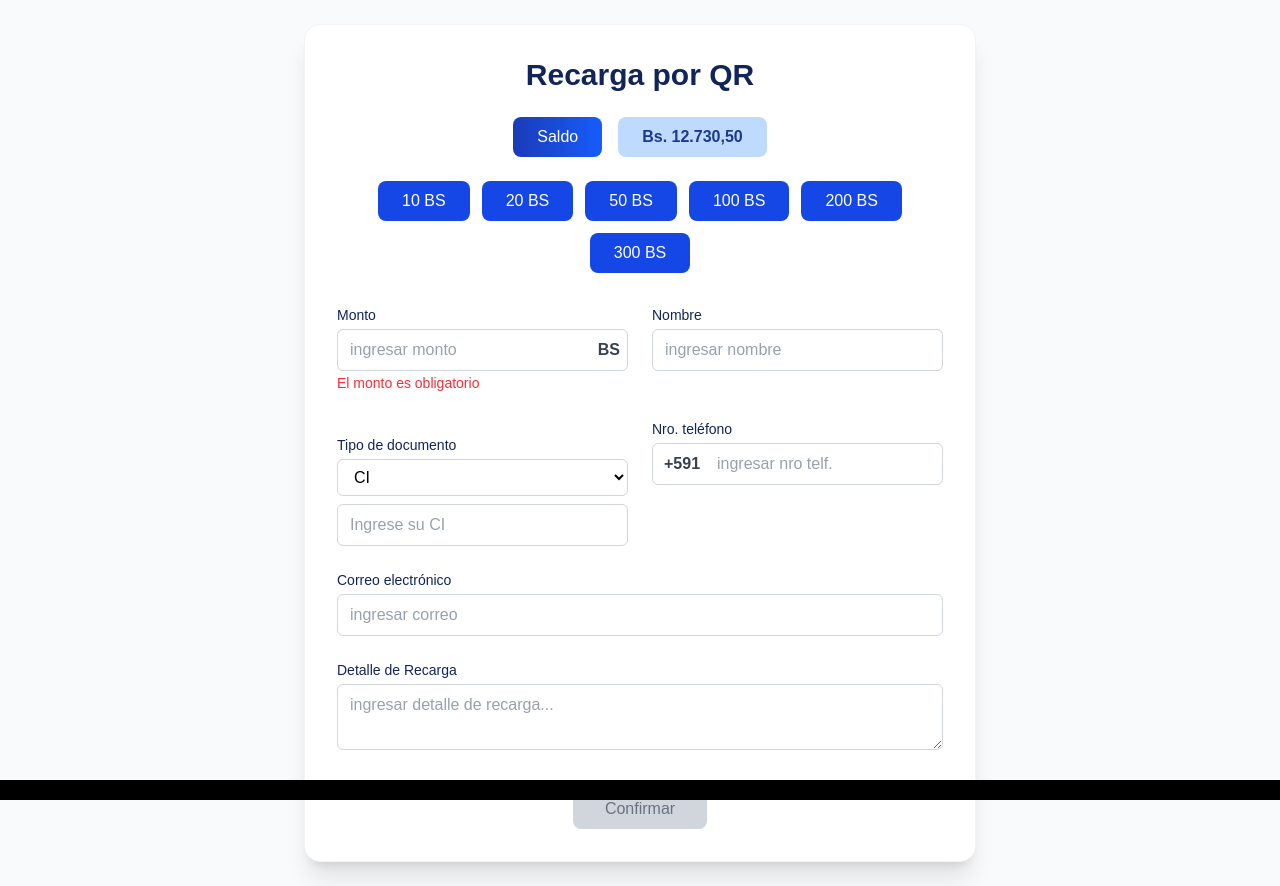
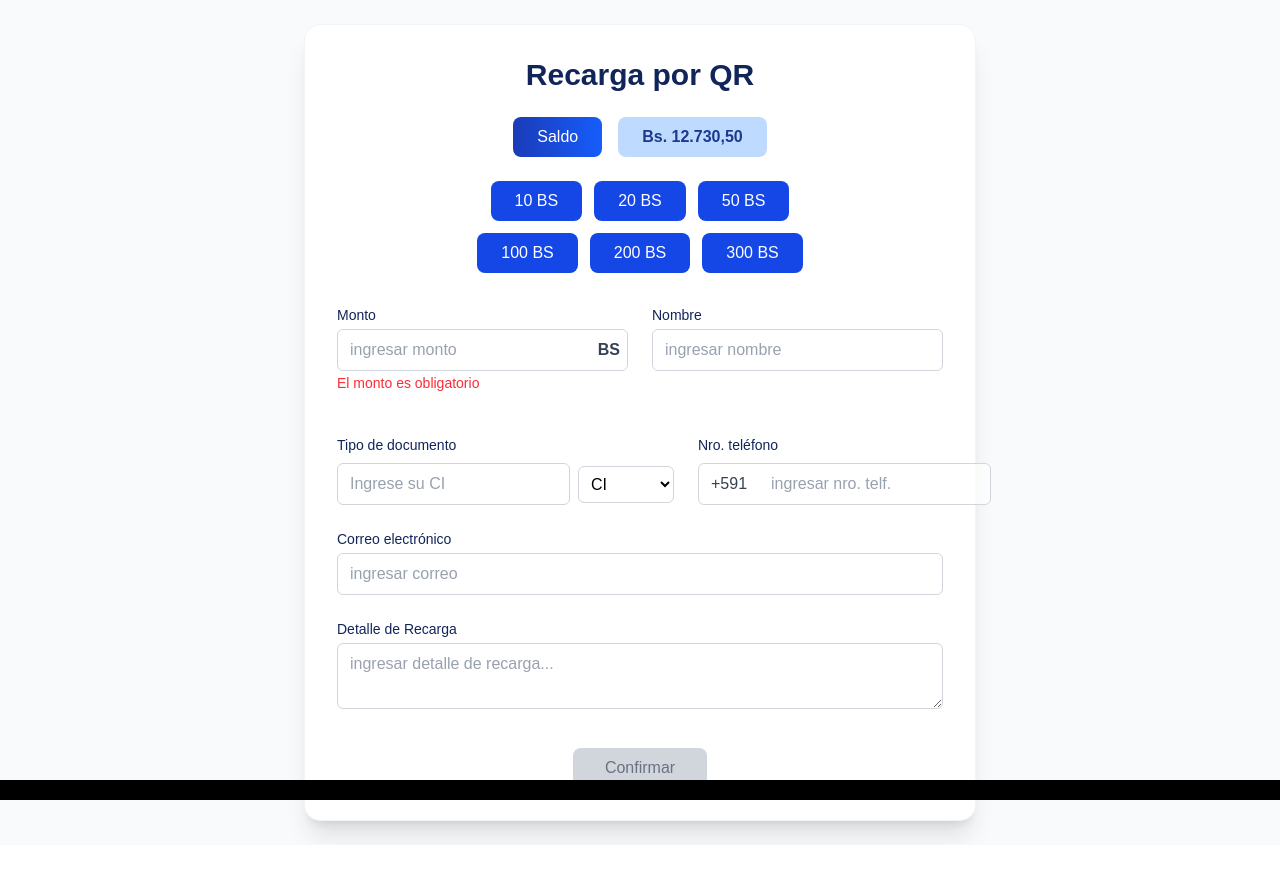
Before and after one commit to robertgt0/alquiler_front, a Next.js app: page /PagosQR in a window 1280 px wide. After the commit the page ends 845 px from the top, so only its background shows below. Built offline with nearby package versions, Linux system fonts and the light colour scheme.

Commit message:
Kevin Chinuri: Mejoras en el disenio en los botones y en la alineacion de Tipo Documento y Nro de telefono

```diff
--- a/src/app/PagosQR/page.tsx
+++ b/src/app/PagosQR/page.tsx
@@ -144,8 +144,10 @@ const RecargaQR: React.FC = () => {
         </div>
 
         {/* Botones de montos */}
-        <div className="flex justify-center flex-wrap gap-3 mb-8">
-          {[10, 20, 50, 100, 200, 300].map((valor) => (
+        <div className="flex flex-col items-center gap-3 mb-8">
+          {/* Fila 1 */}
+          <div className="flex justify-center gap-3 flex-wrap">
+            {[10, 20, 50].map((valor) => (
               <button
                 key={valor}
                 className="px-4 sm:px-6 py-2 bg-blue-700 text-white rounded-lg hover:bg-blue-800 flex-1 sm:flex-none text-center"
@@ -154,6 +156,20 @@ const RecargaQR: React.FC = () => {
                 {valor} BS
               </button>
             ))}
+          </div>
+
+          {/* Fila 2 */}
+          <div className="flex justify-center gap-3 flex-wrap">
+            {[100, 200, 300].map((valor) => (
+              <button
+                key={valor}
+                className="px-4 sm:px-6 py-2 bg-blue-700 text-white rounded-lg hover:bg-blue-800 flex-1 sm:flex-none text-center"
+                onClick={() => handleMontoClick(valor)}
+              >
+                {valor} BS
+              </button>
+            ))}
+          </div>
         </div>
 
         {/* Formulario */}
@@ -191,11 +207,25 @@ const RecargaQR: React.FC = () => {
             {errores.nombre && <p className="text-red-500 text-sm mt-1">{errores.nombre}</p>}
           </div>
 
-          <div className="space-y-2 mt-4">
-            <label className="block text-sm font-medium mb-1" style={{ color: "#11255A" }}>
+          {/* Fila: Tipo de documento y Nro. teléfono */}
+          <div className="flex flex-col sm:flex-row sm:items-start sm:gap-6 mt-4">
+            {/* Tipo de documento */}
+            <div className="flex-1 flex flex-col space-y-2">
+              <label className="text-sm font-medium" style={{ color: "#11255A" }}>
                 Tipo de documento
               </label>
 
+              <div className="flex items-center gap-2">
+                {/* Campo de número de documento */}
+                <input
+                  type="text"
+                  placeholder={`Ingrese su ${tipoDocumento}`}
+                  value={numeroDocumento}
+                  onChange={(e) => validarDocumento(e.target.value)}
+                  className="flex-1 min-w-0 border border-gray-300 rounded-md bg-white/70 focus:outline-none focus:ring-2 focus:ring-blue-500 px-3 py-2 text-black placeholder-gray-400"
+                />
+
+                {/* Selector CI/NIT */}
                 <select
                   value={tipoDocumento}
                   onChange={(e) => {
@@ -203,56 +233,43 @@ const RecargaQR: React.FC = () => {
                     setNumeroDocumento("");
                     setMensajeError("");
                   }}
-              className="w-full border border-gray-300 rounded-md bg-white/70 focus:outline-none focus:ring-2 focus:ring-blue-500 px-3 py-2 text-black"
+                  className="w-24 border border-gray-300 rounded-md bg-white/70 focus:outline-none focus:ring-2 focus:ring-blue-500 px-2 py-2 text-black"
                 >
                   <option value="CI">CI</option>
                   <option value="NIT">NIT</option>
                 </select>
-
-            <input
-              type="text"
-              placeholder={`Ingrese su ${tipoDocumento}`}
-              value={numeroDocumento}
-              onChange={(e) => validarDocumento(e.target.value)}
-              className="w-full border border-gray-300 rounded-md bg-white/70 focus:outline-none focus:ring-2 focus:ring-blue-500 px-3 py-2 text-black placeholder-gray-400"
-            />
+              </div>
 
               {mensajeError && (
                 <p className="text-red-500 text-sm mt-1">{mensajeError}</p>
               )}
-
               {errores.documento && (
                 <p className="text-red-500 text-sm mt-1">{errores.documento}</p>
               )}
             </div>
 
-          <div>
-            <label
-              className="block text-sm font-medium mb-1"
-              style={{ color: "#11255A" }}
-            >
+            {/* Nro. teléfono */}
+            <div className="flex-1 flex flex-col space-y-2 mt-4 sm:mt-0">
+              <label className="text-sm font-medium" style={{ color: "#11255A" }}>
                 Nro. teléfono
               </label>
 
-            <div className="relative">
-              <span className="absolute left-3 top-1/2 -translate-y-1/2 text-gray-700 font-semibold">
-                +591
-              </span>
+              <div className="flex items-center border border-gray-300 rounded-md bg-white/70 focus-within:ring-2 focus-within:ring-blue-500">
+                <span className="px-3 text-gray-700 whitespace-nowrap">+591</span>
                 <input
                   type="text"
-                className={`w-full border border-gray-300 rounded-md bg-white/70 focus:outline-none focus:ring-2 focus:ring-blue-500 pl-16 pr-3 py-2 text-black placeholder-gray-400`}
+                  placeholder="ingresar nro. telf."
                   value={telefono}
-                onChange={(e) => {
-                  const val = e.target.value;
-                  // Solo números y máximo 8 dígitos
-                  if (/^\d*$/.test(val) && val.length <= 8) setTelefono(val);
-                }}
-                placeholder="ingresar nro telf."
+                  onChange={(e) => setTelefono(e.target.value)}
+                  className="flex-1 px-3 py-2 bg-transparent focus:outline-none text-black placeholder-gray-400"
                 />
-              {errores.telefono && <p className="text-red-500 text-sm mt-1">{errores.telefono}</p>}
+              </div>
+
+              {errores.telefono && (
+                <p className="text-red-500 text-sm mt-1">{errores.telefono}</p>
+              )}
             </div>
           </div>
-
 
           <div className="sm:col-span-2">
             <label className="block text-sm font-medium mb-1" style={{ color: "#11255A" }}>Correo electrónico</label>
```
Lines whose indentation alone changed are shown as unchanged.
